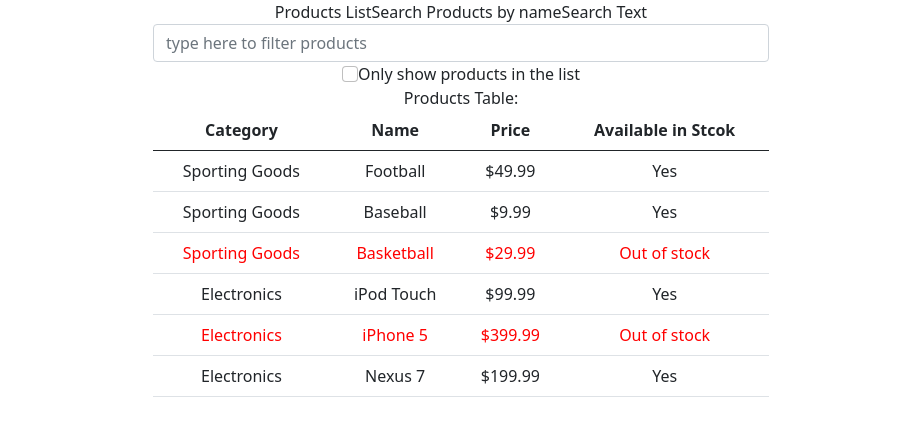
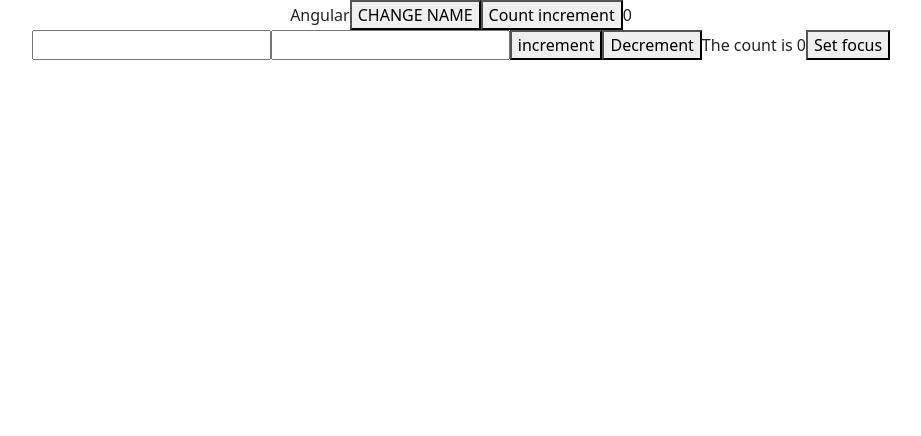
Before and after one commit to jogi323/react-training, a React (Create React App) app: page / in a window 1280 px wide. Shown: the top 436 px of the page, without its empty margins (179-1100 px from the left). Built offline with nearby package versions, Linux system fonts and the light colour scheme; no server answers.

Commit message:
Commit after session 9

```diff
--- a/src/App.js
+++ b/src/App.js
@@ -17,12 +17,13 @@ import ListComponent from "./Components/ListComponent";
 import FormValidationsComponent from "./Components/FormValidationComponent";
 import FragmentComponent from "./Components/FragmentComponent";
 import ProductsListComponents from "./Components/Products/ProductsListComponents.js";
-
+import HooksComponent from "./Components/Hooks/HooksComponent";
 function App() {
   const [name, setName] = useState("Angular");
   const [time, updateTime] = useState(new Date().toLocaleTimeString())
   const handleChange = () => {
-    setName("React");
+    setName("Angular");
+    console.log(name)
   }
   const PRODUCTS = [
     {category: 'Sporting Goods', price: '$49.99', stocked: true, name: 'Football'},
@@ -32,6 +33,7 @@ function App() {
     {category: 'Electronics', price: '$399.99', stocked: false, name: 'iPhone 5'},
     {category: 'Electronics', price: '$199.99', stocked: true, name: 'Nexus 7'}
 ];
+const ProductsContext = React.createContext(PRODUCTS);
   const element = <h1>Heading, {name}</h1>;
   // useEffect(() => {
   //   const interval = setInterval(() => {
@@ -44,20 +46,20 @@ function App() {
   const onSubmit = (data, tech) => {
     console.log("data from chldren component", data, tech);
   }
-  useEffect(() => {
-    axios.get("https://api.npms.io/v2/search?q=react").then((res) => {
-      console.log(res)
-    })
-    .catch((error) => {
-      console.log(error);
-    });
-    axios.post("https://reqres.in/api/posts", {title: "React", id: 1}).then((res)=> {
-      console.log(res);
-    })
-    .catch((error) => {
-      console.log(error);
-    });
-  })
+  // useEffect(() => {
+  //   axios.get("https://api.npms.io/v2/search?q=react").then((res) => {
+  //     console.log(res)
+  //   })
+  //   .catch((error) => {
+  //     console.log(error);
+  //   });
+  //   axios.post("https://reqres.in/api/posts", {title: "React", id: 1}).then((res)=> {
+  //     console.log(res);
+  //   })
+  //   .catch((error) => {
+  //     console.log(error);
+  //   });
+  // })
   return (
     <div className="App">
       {/* <header className="App-header">
@@ -100,7 +102,13 @@ function App() {
 
       {/* <FormValidationsComponent name="abc" onFormSubmit={(data)=>onSubmit(data, 1)} /> */}
       {/* <FragmentComponent /> */}
-      <ProductsListComponents />
+      {/* <button onClick={handleChange}>change name tttyfy</button>
+      <FunctionalComponent value={name}/> */}
+      {/* <ProductsListComponents /> */}
+      <ProductsContext.Provider value={PRODUCTS}>
+        <HooksComponent />
+      </ProductsContext.Provider>
+
     </div>
   );
 }
--- /dev/null
+++ b/src/Components/Hooks/HookChildComponent.js
@@ -0,0 +1,39 @@
+import React, {useContext, useReducer, useRef} from 'react';
+
+const initialState = {name: "", password:"", count: 0};
+
+const reducer = (state, action) => {
+    switch(action.type) {
+        case "increment":
+            return {...state, count: state.count + 1 }
+        case "decrement":
+            return {...state, count: state.count - 1}
+        case "inputChange":
+            console.log(action, state)
+            return {...state,[action.key]: action.value}
+        default:
+            console.log("error");
+    }
+}
+
+export default function HookChildComponent(props) {
+    // const data = useContext("");
+    // console.log(data);
+    const inputRef = useRef(null);
+    const [state, dispatch] = useReducer(reducer, initialState);
+    const setFocus = () => {
+        console.log(inputRef);
+        inputRef.current.focus();
+        inputRef.current.value="test";
+    }
+    return (
+        <div>
+            <input type="text" name="name" value={state.name} onChange={(e) => dispatch({type: "inputChange", key: e.target.name, value: e.target.value})} ref={inputRef}/>
+            <input type="password" name="password" value={state.password} onChange={(e) => dispatch({type: "inputChange", key: e.target.name, value: e.target.value})}/>
+            <button onClick={()=>dispatch({type: "increment"})}>increment</button>
+            <button onClick={()=>dispatch({type: "decrement"})}>Decrement</button>
+            The count is {state.count}
+            <button onClick={setFocus}>Set focus</button>
+        </div>
+    )
+}
--- /dev/null
+++ b/src/Components/Hooks/HooksComponent.js
@@ -0,0 +1,27 @@
+import React, { useState, useEffect } from 'react';
+import HookChildComponent from "./HookChildComponent";
+
+export default function HooksComponent(props) {
+  const [ name, setname ] = useState("Angular");
+  const [ count, setcount ] = useState(0);
+ // ComponentDidmount, componentDidUpdate & ComponentWillUnmount
+
+  useEffect(() => {
+    // console.log(props)
+  },[props]);
+
+  useEffect(() => {
+    sayHello();
+  }, [name])
+  const sayHello = () => {
+    console.log(`Hello from ${name}`)
+  }
+  return (
+    <div>
+      {name}
+      <button onClick={()=>setname("Vue")}>CHANGE NAME</button>
+      <button onClick={()=>setcount(count + 1)}>Count increment</button>{count}
+      <HookChildComponent product={props.product}/>
+    </div>
+  )
+}
--- a/src/Components/ReactFunComponent.js
+++ b/src/Components/ReactFunComponent.js
@@ -1,10 +1,17 @@
-import React from "react";
+import React, {useState, useEffect} from "react";
 
-function FunctionalComponent () {
+function FunctionalComponent (props) {
+    const [name, setname] = useState(props.value);
+    useEffect(() => {
+        console.log("useEffect")
+        setname("React")
+    }, [props])
+    console.log(props)
  return (
     <div>
         <h1>This is a functional component</h1>
         <p>test</p>
+        {name}
     </div>
  )
 }
```
